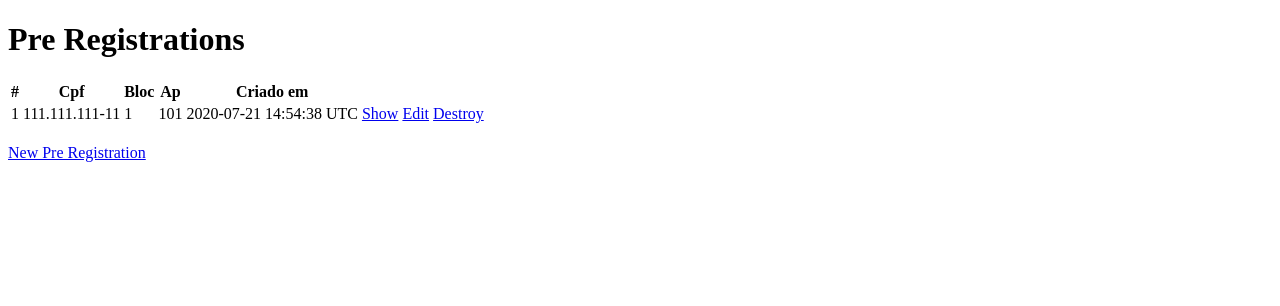
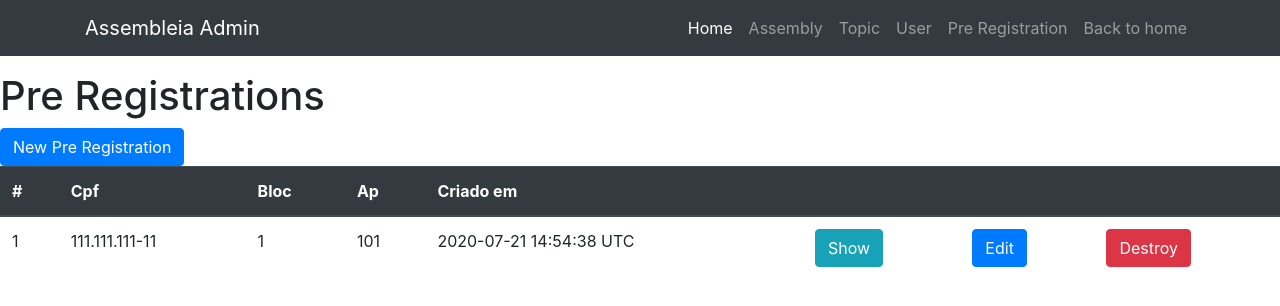
Before and after one commit to johnggli/AssembleiaOnline, a Rails app: page /admin/pre_registrations in a window 1280 px wide. Shown: the top 306 px of the page. Run offline with Rails 7, Linux system fonts and the light colour scheme; data comes from the database, SQL or seed files in the repository; style sheets or scripts are compiled from the project's sources; some libraries are stand-ins or nearby versions.

Commit message:
feat: Bootstarp layout and pre registration

```diff
--- a/app/assets/stylesheets/application.css
+++ b/app/assets/stylesheets/application.css
@@ -12,4 +12,5 @@
  *
  *= require_tree .
  *= require_self
+ *= require bootstrap
  */
--- a/app/javascript/packs/application.js
+++ b/app/javascript/packs/application.js
@@ -4,10 +4,12 @@
 // that code so it'll be compiled.
 
 require("@rails/ujs").start()
-require("turbolinks").start()
+//require("turbolinks").start()
 require("@rails/activestorage").start()
 require("channels")
-
+require("jquery")
+require("popper.js")
+require("bootstrap")
 
 
 // Uncomment to copy all static images under ../images to the output folder and reference
--- a/app/views/admin/pre_registrations/index.html.erb
+++ b/app/views/admin/pre_registrations/index.html.erb
@@ -1,35 +1,35 @@
 <p id="notice"><%= notice %></p>
 
-<h1>Pre Registrations</h1>
+      <h1>Pre Registrations</h1>
+      <%= link_to 'New Pre Registration', new_admin_pre_registration_path, class:'btn btn-primary' %>
 
-<table>
-  <thead>
+
+<table class='table'>
+  <thead class='thead-dark'>
     <tr>
-      <th>#</th>
-      <th>Cpf</th>
-      <th>Bloc</th>
-      <th>Ap</th>
-      <th>Criado em</th>
-      <th colspan="3"></th>
+      <th scope='col'>#</th>
+      <th scope='col'>Cpf</th>
+      <th scope='col'>Bloc</th>
+      <th scope='col'>Ap</th>
+      <th scope='col'>Criado em</th>
+      <th colspan="3" scope='col'></th>
     </tr>
   </thead>
 
   <tbody>
     <% @pre_registrations.each do |pre_registration| %>
-      <tr>
+      <tr scope='row'>
         <td><%= pre_registration.id %></td>
         <td><%= pre_registration.cpf %></td>
         <td><%= pre_registration.bloc %></td>
         <td><%= pre_registration.ap %></td>
         <td><%= pre_registration.created_at %></td>
-        <td><%= link_to 'Show', admin_pre_registration_path(pre_registration)%></td>
-        <td><%= link_to 'Edit', edit_admin_pre_registration_path(pre_registration) %></td>
-        <td><%= link_to 'Destroy', admin_pre_registration_path(pre_registration), method: :delete, data: { confirm: 'Are you sure?' } %></td>
+        <td><%= link_to 'Show', admin_pre_registration_path(pre_registration), class: 'btn btn-info'%></td>
+        <td><%= link_to 'Edit', edit_admin_pre_registration_path(pre_registration), class: 'btn btn-primary' %></td>
+        <td><%= link_to 'Destroy', admin_pre_registration_path(pre_registration), method: :delete, data: { confirm: 'Are you sure?' }, class:'btn btn-danger' %></td>
       </tr>
     <% end %>
   </tbody>
 </table>
 
 <br>
-
-<%= link_to 'New Pre Registration', new_admin_pre_registration_path %>
--- /dev/null
+++ b/app/views/layouts/_admin_nav.html.erb
@@ -0,0 +1,32 @@
+<nav class="navbar navbar-expand-lg navbar-dark bg-dark fixed-top">
+    <div class="container">
+      <a class="navbar-brand" href="#">Assembleia Admin</a>
+      <button class="navbar-toggler" type="button" data-toggle="collapse" data-target="#navbarResponsive" aria-controls="navbarResponsive" aria-expanded="false" aria-label="Toggle navigation">
+        <span class="navbar-toggler-icon"></span>
+      </button>
+      <div class="collapse navbar-collapse" id="navbarResponsive">
+        <ul class="navbar-nav ml-auto">
+          <li class="nav-item active">
+            <a class="nav-link" href="#">Home
+              <span class="sr-only">(current)</span>
+            </a>
+          </li>
+          <li class="nav-item">
+            <%= link_to 'Assembly', admin_assemblies_path, class:'nav-link' %>
+          </li>
+          <li class="nav-item">
+            <%= link_to 'Topic', '#', class:'nav-link' %>
+          </li>
+          <li class="nav-item">
+            <%= link_to 'User', admin_users_path, class:'nav-link' %>
+          </li>
+          <li class="nav-item">
+            <%= link_to 'Pre Registration', admin_pre_registrations_path, class:'nav-link' %>
+          </li>
+          <li class="nav-item">
+            <%= link_to 'Back to home', '#', class:'nav-link' %>
+          </li>
+        </ul>
+      </div>
+    </div>
+</nav>
--- a/app/views/layouts/admin.html.erb
+++ b/app/views/layouts/admin.html.erb
@@ -5,11 +5,13 @@
     <%= csrf_meta_tags %>
     <%= csp_meta_tag %>
 
-    <%= stylesheet_link_tag 'application', media: 'all', 'data-turbolinks-track': 'reload' %>
-    <%= javascript_pack_tag 'application', 'data-turbolinks-track': 'reload' %>
+    <%= stylesheet_link_tag 'application'  %>
+    <%= stylesheet_link_tag 'small-business'  %>
+    <%= javascript_pack_tag 'application'  %>
   </head>
 
   <body>
+    <%= render "layouts/admin_nav" %>
     <%= yield %>
   </body>
 </html>
--- a/app/views/layouts/user.html.erb
+++ b/app/views/layouts/user.html.erb
@@ -5,11 +5,12 @@
     <%= csrf_meta_tags %>
     <%= csp_meta_tag %>
 
-    <%= stylesheet_link_tag 'application', media: 'all', 'data-turbolinks-track': 'reload' %>
-    <%= javascript_pack_tag 'application', 'data-turbolinks-track': 'reload' %>
+    <%= stylesheet_link_tag 'application' %>
+    <%= javascript_pack_tag 'application' %>
   </head>
 
   <body>
+    <%= render "layouts/user_nav" %>
     <%= yield %>
   </body>
 </html>
--- a/config/initializers/assets.rb
+++ b/config/initializers/assets.rb
@@ -11,4 +11,4 @@ Rails.application.config.assets.paths << Rails.root.join('node_modules')
 # Precompile additional assets.
 # application.js, application.css, and all non-JS/CSS in the app/assets
 # folder are already added.
-# Rails.application.config.assets.precompile += %w( admin.js admin.css )
+ Rails.application.config.assets.precompile += %w(small-business.css )
--- a/config/routes.rb
+++ b/config/routes.rb
@@ -1,6 +1,7 @@
 Rails.application.routes.draw do
   namespace :user do
-    get 'home/index'
+    #get 'home/index'
+    resources :home
   end
   namespace :user do
     #get 'assemblies/index'
@@ -29,5 +30,4 @@ Rails.application.routes.draw do
 
   patch 'admin/assemblies/:id/set_state', to:'admin/assemblies#set_state', as: :set_state
   patch 'admin/assemblies/:id/set_not_state', to:'admin/assemblies#set_not_state', as: :set_not_state
-  # For details on the DSL available within this file, see https://guides.rubyonrails.org/routing.html
 end
```
Also changed, not shown: app/views/layouts/_user_nav.html.erb (added, +26 -0 lines), public/templates/small-business/index.html (+1 -26 lines), Gemfile, lib/assets/css/small-business.css (renamed from public/templates/small-business/css/small-business.css).
